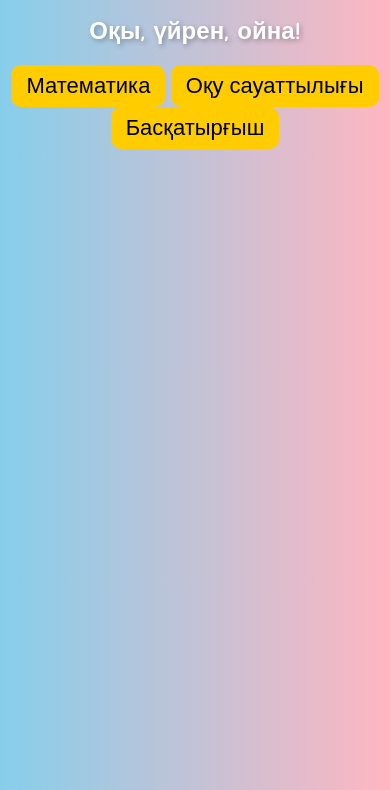
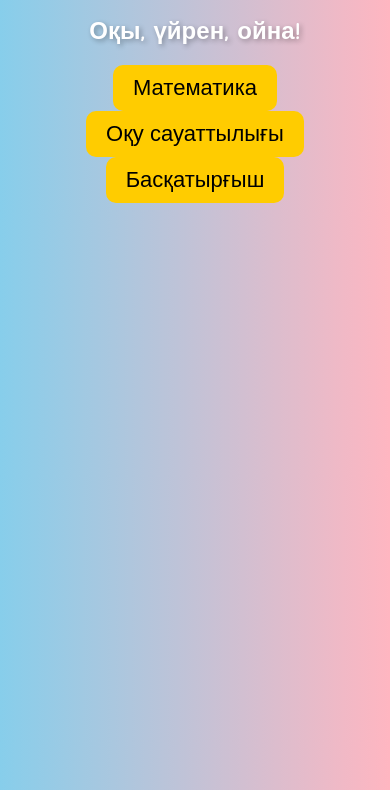
Before and after one commit to Kyzgaldak-cell/Bilim-times, a plain HTML site: page index.html in a window 390 px wide. Shown: the part 54-844 px from the top of the page. Drawn offline with Linux system fonts and the light colour scheme; files whose address does not match are found by name.

Commit message:
Update styles.css

```diff
--- a/css/styles.css
+++ b/css/styles.css
@@ -23,32 +23,6 @@ button {
 button:hover {
     background-color: #ffa500;
     transform: scale(1.1);
-}
-
-/* Делаем адаптивный дизайн */
-@media (max-width: 768px) {
-    body {
-        font-size: 16px;
-    }
-    button {
-        font-size: 16px;
-        padding: 8px 15px;
-    }
-}
-body {
-    font-size: 18px; /* Устанавливает размер шрифта по умолчанию */
-}
-
-h1 {
-    font-size: 36px; /* Размер заголовков */
-}
-
-p {
-    font-size: 20px; /* Размер обычного текста */
-}
-
-button {
-    font-size: 22px; /* Размер шрифта на кнопках */
 }
 body {
     font-size: 18px; /* Устанавливает размер шрифта по умолчанию */
```
